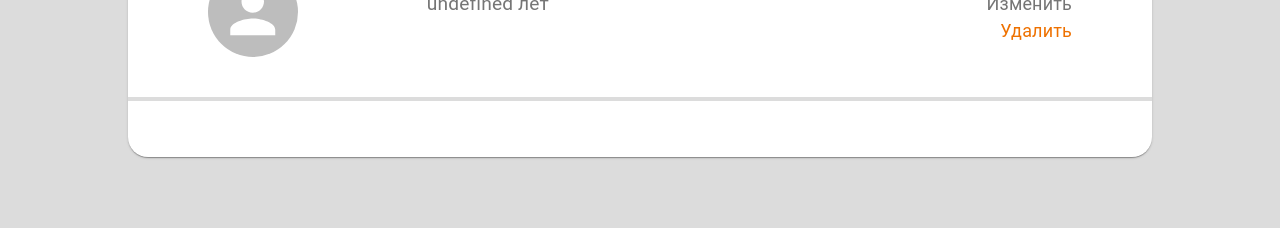
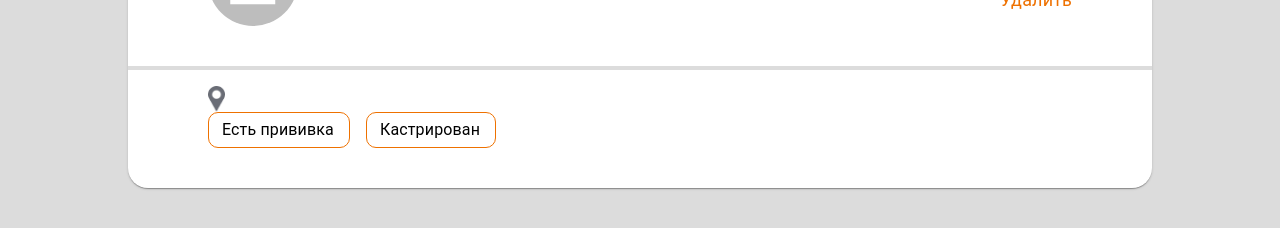
Before and after one commit to quaesum/miomi-front, a React (Create React App) app: page /animal/1 in a window 1280 px wide. Shown: the part 390-618 px from the top of the page. Built offline with nearby package versions, Linux system fonts and the light colour scheme; no server answers.

Commit message:
CurrentAnimalPage: main info implement 50% (without pictures and description)

```diff
--- a/src/pages/CurrentAnimalPage/CurrentAnimalPage.jsx
+++ b/src/pages/CurrentAnimalPage/CurrentAnimalPage.jsx
@@ -1,5 +1,6 @@
 import React from "react";
-import { Avatar, Box, Card, Typography } from "@mui/material";
+import { Avatar, Box, Button, Card, Typography } from "@mui/material";
+import pointSrc from "../../assets/CurrentAnimalPage/point.png";
 
 const ageTransformation = (ageAnimal) => {
   let age = `${ageAnimal} `;
@@ -8,6 +9,30 @@ const ageTransformation = (ageAnimal) => {
   if (age >= 2 && age <= 4) age += "года";
   else age += "лет";
   return age;
+};
+
+const CustomTypography = ({ text, active, className=""}) => {
+  return (
+    <Typography
+    className={className}
+      sx={[
+        { py: "5px", pl: "13px", pr: "15px", borderRadius: "10px" },
+        active
+          ? {
+              color: "white",
+              backgroundColor: "#EE7100",
+              border: "1px solid #EE7100",
+            }
+          : {
+              color: "black",
+              border: "1px solid #EE7100",
+              backgroundColor: "white",
+            },
+      ]}
+    >
+      {text}
+    </Typography>
+  );
 };
 
 export const CurrentAnimalPage = ({ animal }) => {
@@ -60,9 +85,27 @@ export const CurrentAnimalPage = ({ animal }) => {
           className="h-2 w-full"
           style={{ backgroundColor: "#DCDCDC" }}
         ></div>
-        <Box sx={{ px: 10, pt: 2, pb: 5 }} className="flex">
-          <Box>
-
+        <Box sx={{ px: 10, pt: 2, pb: 5 }} className="flex flex-col">
+          <Box className="flex">
+            <img
+              src={pointSrc}
+              style={{ width: "17px", height: "26px" }}
+              alt="point"
+            />
+            <Typography fontSize={22} sx={{ color: "#6A6D76" }}>
+              <div className="ml-10">{animal?.shelter}</div>
+            </Typography>
+          </Box>
+          <Box className="flex">
+            <CustomTypography
+              text={"Есть прививка"}
+              active={animal?.vaccinated}
+            />
+            <CustomTypography
+              className="!ml-10"
+              text={"Кастрирован"}
+              active={animal?.sterilized}
+            />
           </Box>
         </Box>
       </Card>
```
Also changed, not shown: src/assets/CurrentAnimalPage/point.png (added), src/assets/point.png (deleted).
